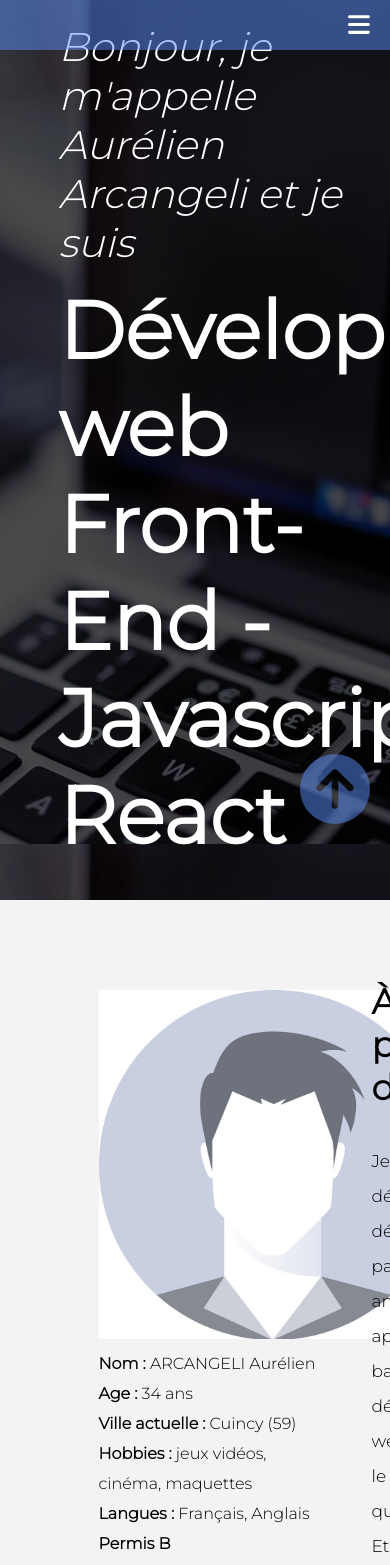
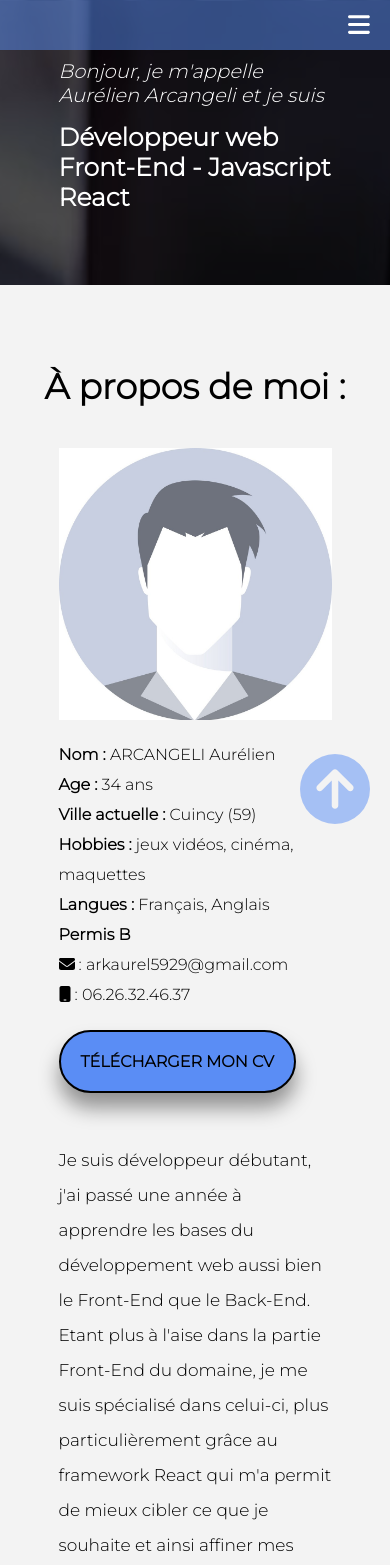
Before and after one commit to ArcangeliAurelien/Arcangeli_Aurelien_CV, a React (Create React App) app: page / in a window 390 px wide. Shown: the top 1565 px of the page. Built offline with nearby package versions, Linux system fonts and the light colour scheme.

Commit message:
responsive

```diff
--- a/src/App.css
+++ b/src/App.css
@@ -6,7 +6,8 @@
 }
 
 body {
-    height: 100%;
+    width: 100%;
+    height: 900px;
     position: relative;
     background-image: url("../src/assets/fond_dev.jpg");
     background-repeat: no-repeat;
@@ -31,3 +32,10 @@
     color: #7d2020;
     transition: 200ms ease-in-out;
 }
+
+@media screen and (max-width: 600px) {
+    body {
+        background-image: url("../src/assets/fond_dev_mobile.jpg");
+        background-size: cover;
+    }
+}
--- a/src/components/APropos/APropos.css
+++ b/src/components/APropos/APropos.css
@@ -2,6 +2,8 @@
     width: 100%;
     background-color: rgb(243, 243, 243);
     padding: 80px 0px 60px 0px;
+    display: flex;
+    flex-direction: column;
 }
 
 .containerAPP {
@@ -12,18 +14,20 @@
 }
 
 .descId {
-    padding-top: 10px;
     line-height: 30px;
     width: 100%;
     font-size: 16px;
+    margin-right: 20px;
 }
 
 .descId ul {
     list-style: none;
+    padding-left: 0;
 }
 
 .photo {
     max-width: 350px;
+    width: 100%;
 }
 
 .buttonCV {
@@ -61,3 +65,42 @@
     padding: 10px 0px;
     line-height: 35px;
 }
+
+@media screen and (max-width: 930px) {
+    .containerAPP {
+        flex-direction: column;
+    }
+
+    .descId {
+        display: flex;
+        margin-bottom: 40px;
+    }
+
+    .descId ul {
+        padding-left: 40px;
+    }
+
+    .photo {
+        margin: 0;
+        height: 100%;
+    }
+
+    .desc {
+        padding-left: 0;
+    }
+}
+
+@media screen and (max-width: 700px) {
+    .descId {
+        flex-direction: column;
+        align-items: center;
+    }
+
+    .descId ul {
+        padding-left: 0;
+    }
+
+    .photo {
+        margin-bottom: 20px;
+    }
+}
--- a/src/components/APropos/APropos.jsx
+++ b/src/components/APropos/APropos.jsx
@@ -21,12 +21,11 @@
 
   return (
     <div className='aPropos' id='aPropos'>
+      <div className='titre'>À propos de moi :</div>
       <div className="containerAPP">
         <div className='descId'>
+          <img className='photo' src={photoProfil} alt='profil' />
           <ul>
-            <li>
-              <img className='photo' src={photoProfil} alt='profil' />
-            </li>
             <li><b>Nom : </b>ARCANGELI Aurélien</li>
             <li><b>Age : </b>{getAge("1988/05/29")} ans</li>
             <li><b>Ville actuelle : </b>Cuincy (59)</li>
@@ -46,7 +45,6 @@
         </div>
 
         <div className='desc'>
-          <h2>À propos de moi :</h2>
           <p>
             Je suis développeur débutant, j'ai passé une année à apprendre les bases du développement web aussi bien le Front-End que le Back-End. Etant plus à l'aise dans la partie Front-End du domaine, je me suis spécialisé dans celui-ci, plus particulièrement grâce au framework React qui m'a permit de mieux cibler ce que je souhaite et ainsi affiner mes compétences.
           </p>
--- a/src/components/Home/Home.css
+++ b/src/components/Home/Home.css
@@ -1,22 +1,20 @@
 .home {
-    height: 900px;
     width: 100%;
     background-color: rgba(0, 0, 0, 0.5);
     color: white;
     display: flex;
     flex-direction: column;
     justify-content: center;
-    padding-left: 15%;
+    padding: 15%;
 }
 
 .preTitre {
-    font-size: 40px;
+    font-size: clamp(15px, 5vw, 40px);
     font-style: italic;
-    font-size: 300;
 }
 
 .title {
-    font-size: 80px;
+    font-size: clamp(25px, 5vw, 80px);
     font-style: normal;
     font-weight: bold;
     margin: 15px 0px;
```
Also changed, not shown: src/assets/fond_dev_mobile.jpg (added).
